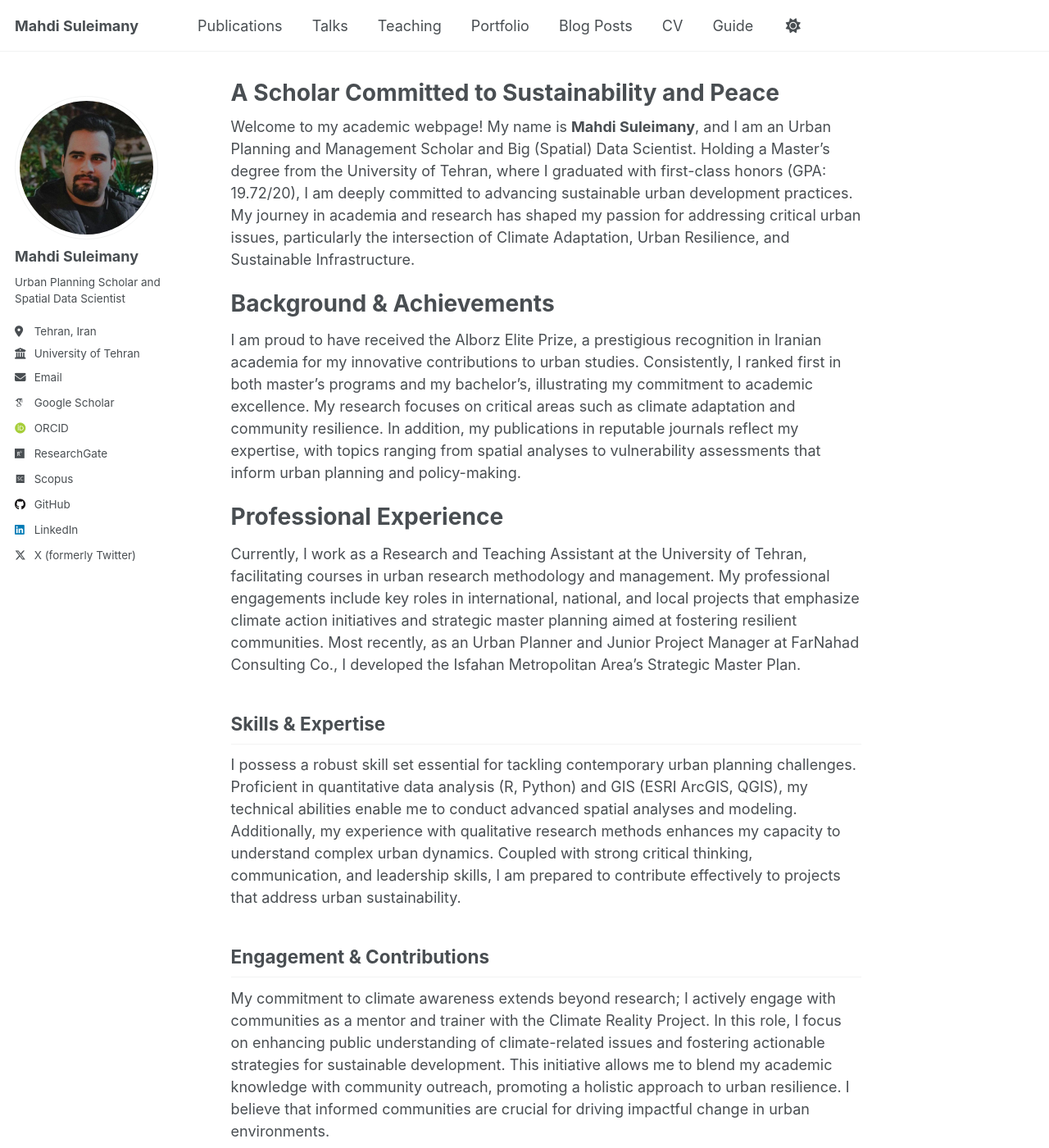
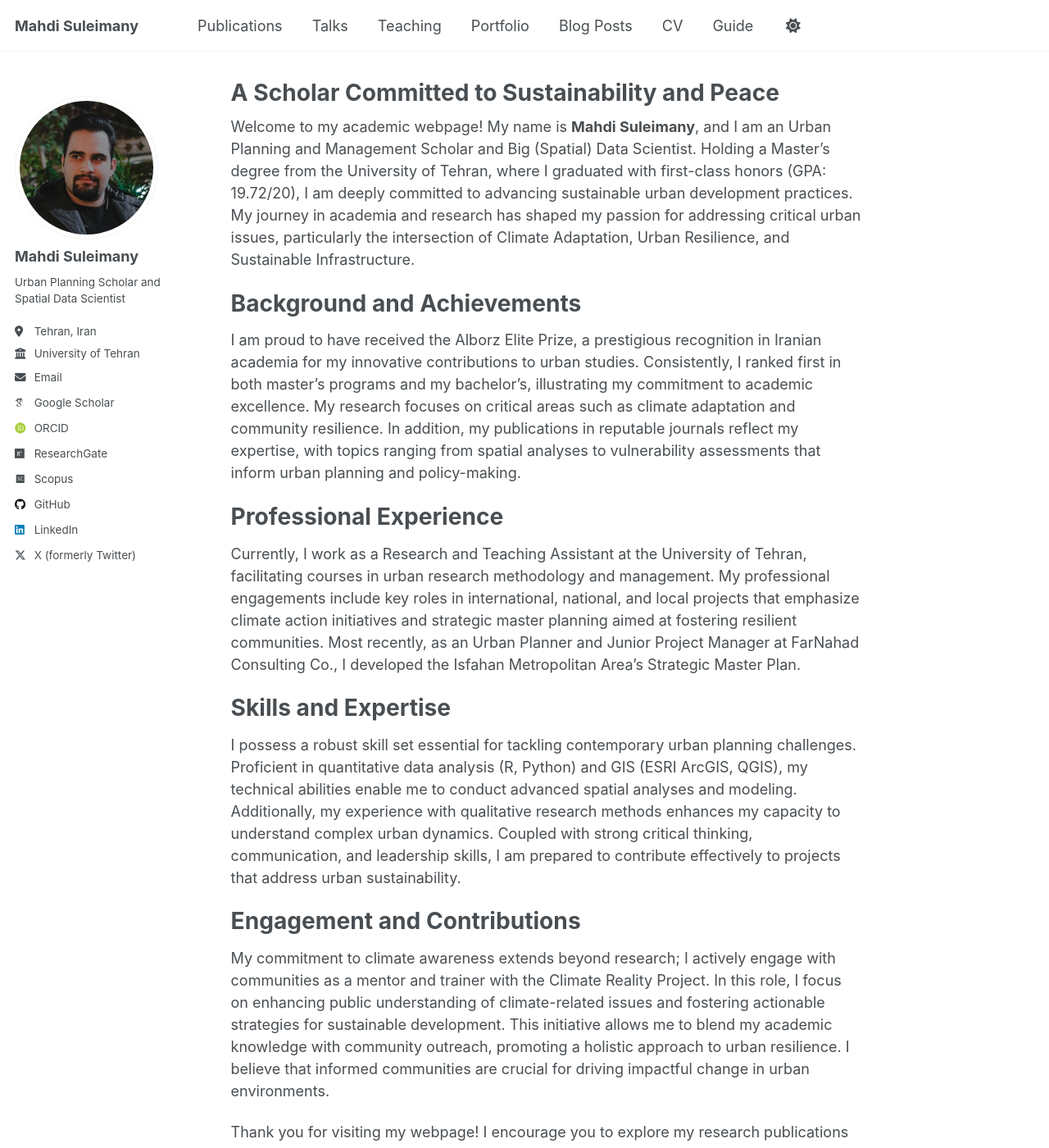
Before and after one commit to mo-soleimani/mo-soleimani.github.io, a Jekyll site: the page built from _pages/about.md, in a window 1280 px wide and 1400 px high. Shown: the whole window at 82% size. Built offline with Jekyll 4.4.1, drawn with Linux system fonts in a browser that asks for light colours; some web fonts are replaced.

Commit message:
update about.md

```diff
--- a/_pages/about.md
+++ b/_pages/about.md
@@ -9,7 +9,7 @@
 
 Welcome to my academic webpage! My name is **Mahdi Suleimany**, and I am an Urban Planning and Management Scholar and Big (Spatial) Data Scientist. Holding a Master’s degree from the University of Tehran, where I graduated with first-class honors (GPA: 19.72/20), I am deeply committed to advancing sustainable urban development practices. My journey in academia and research has shaped my passion for addressing critical urban issues, particularly the intersection of Climate Adaptation, Urban Resilience, and Sustainable Infrastructure.
 
-Background & Achievements
+Background and Achievements
 ======
 I am proud to have received the Alborz Elite Prize, a prestigious recognition in Iranian academia for my innovative contributions to urban studies. Consistently, I ranked first in both master’s programs and my bachelor’s, illustrating my commitment to academic excellence. My research focuses on critical areas such as climate adaptation and community resilience. In addition, my publications in reputable journals reflect my expertise, with topics ranging from spatial analyses to vulnerability assessments that inform urban planning and policy-making.
 
@@ -17,12 +17,12 @@
 ======
 Currently, I work as a Research and Teaching Assistant at the University of Tehran, facilitating courses in urban research methodology and management. My professional engagements include key roles in international, national, and local projects that emphasize climate action initiatives and strategic master planning aimed at fostering resilient communities. Most recently, as an Urban Planner and Junior Project Manager at FarNahad Consulting Co., I developed the Isfahan Metropolitan Area’s Strategic Master Plan.
 
-Skills & Expertise
-------
+Skills and Expertise
+======
 I possess a robust skill set essential for tackling contemporary urban planning challenges. Proficient in quantitative data analysis (R, Python) and GIS (ESRI ArcGIS, QGIS), my technical abilities enable me to conduct advanced spatial analyses and modeling. Additionally, my experience with qualitative research methods enhances my capacity to understand complex urban dynamics. Coupled with strong critical thinking, communication, and leadership skills, I am prepared to contribute effectively to projects that address urban sustainability.
 
-Engagement & Contributions
-------
+Engagement and Contributions
+======
 My commitment to climate awareness extends beyond research; I actively engage with communities as a mentor and trainer with the Climate Reality Project. In this role, I focus on enhancing public understanding of climate-related issues and fostering actionable strategies for sustainable development. This initiative allows me to blend my academic knowledge with community outreach, promoting a holistic approach to urban resilience. I believe that informed communities are crucial for driving impactful change in urban environments.
 
 Thank you for visiting my webpage! I encourage you to explore my research publications and professional experiences further. For more information, feel free to connect with me on [LinkedIn](https://www.linkedin.com/in/mahdi-suleimany/) and [ResearchGate](https://www.researchgate.net/profile/Mahdi-Suleimany?ev=prf_overview).
```
